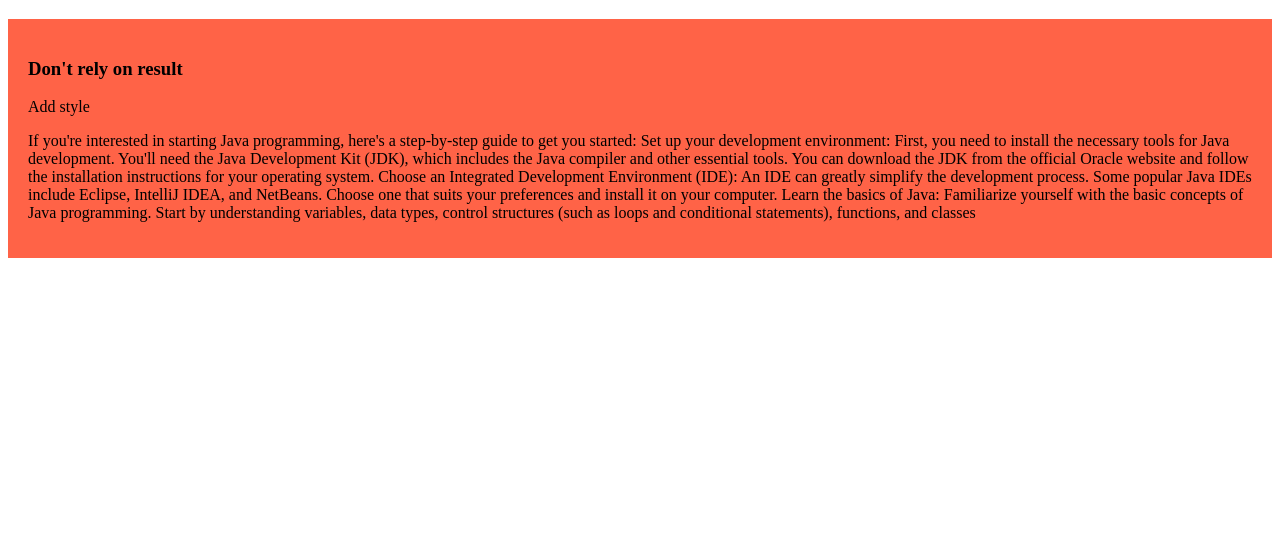
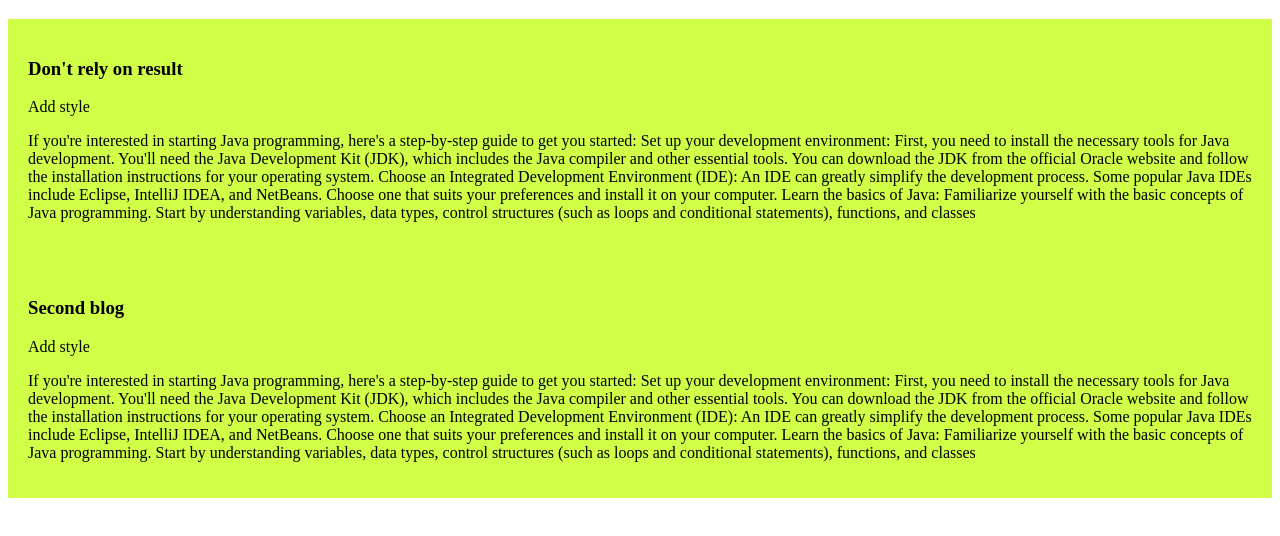
Before and after one commit to Ibrahim0112230163/my_simple_website, a plain HTML site: page index.html in a window 1280 px wide. Shown: the part 108-644 px from the top of the page. Drawn offline with Linux system fonts and the light colour scheme.

Commit message:
my second add

```diff
--- a/index.html
+++ b/index.html
@@ -26,5 +26,16 @@
 
             Learn the basics of Java: Familiarize yourself with the basic concepts of Java programming. Start by understanding variables, data types, control structures (such as loops and conditional statements), functions, and classes</p>
     </div>
+    <div>
+        <h3>Second blog</h3>
+        <p>Add style</p>
+        <p>If you're interested in starting Java programming, here's a step-by-step guide to get you started:
+
+            Set up your development environment: First, you need to install the necessary tools for Java development. You'll need the Java Development Kit (JDK), which includes the Java compiler and other essential tools. You can download the JDK from the official Oracle website and follow the installation instructions for your operating system.
+
+            Choose an Integrated Development Environment (IDE): An IDE can greatly simplify the development process. Some popular Java IDEs include Eclipse, IntelliJ IDEA, and NetBeans. Choose one that suits your preferences and install it on your computer.
+
+            Learn the basics of Java: Familiarize yourself with the basic concepts of Java programming. Start by understanding variables, data types, control structures (such as loops and conditional statements), functions, and classes</p>
+    </div>
 </body>
 </html>
--- a/style/blog.css
+++ b/style/blog.css
@@ -1,4 +1,4 @@
 div{
-    background-color: tomato;
+    background-color: rgb(209, 255, 71);
     padding: 20px;
 }
```
